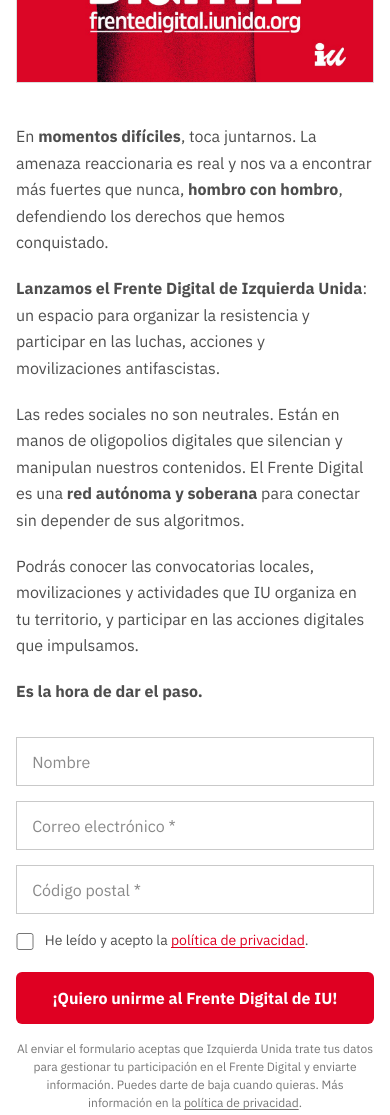
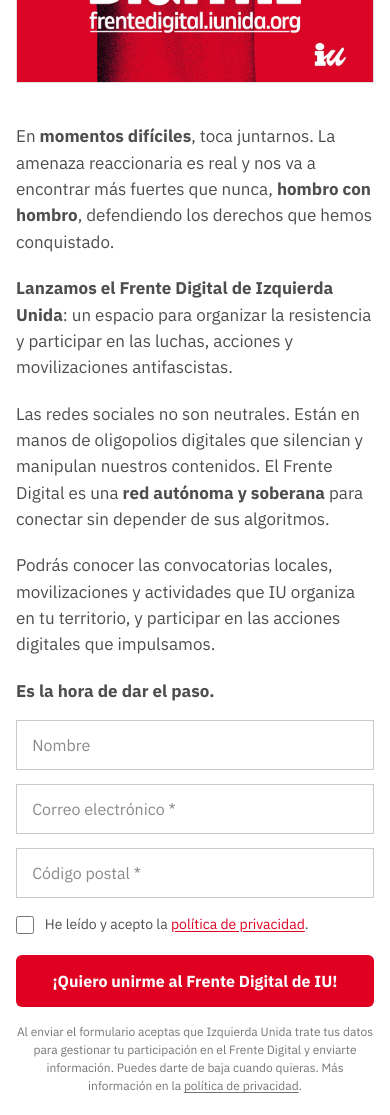
Before and after one commit to izquierdaunida/frentedigital, an Astro site: page / in a window 390 px wide. Shown: the part 540-1655 px from the top of the page. Built offline with nearby package versions, Linux system fonts and the light colour scheme; Astro itself is replaced by a stand-in of ours.

Commit message:
Ajusta tamaño, interlineado y separación del formulario

```diff
--- a/src/styles/global.css
+++ b/src/styles/global.css
@@ -148,8 +148,8 @@ input:focus-visible {
 
 .intro__body {
   margin-top: 0;
-  font-size: 1.0625rem;
-  line-height: 1.65;
+  font-size: 1.125rem;
+  line-height: 1.55;
 }
 
 .intro__body p {
@@ -163,7 +163,7 @@ input:focus-visible {
 /* Form */
 
 .form-block {
-  margin-top: 2.5rem;
+  margin-top: 1rem;
 }
 
 .field {
@@ -491,7 +491,7 @@ input:focus-visible {
   }
 
   .form-block {
-    margin-top: 2rem;
+    margin-top: 1rem;
   }
 }
 
@@ -513,7 +513,7 @@ input:focus-visible {
   }
 
   .intro__body {
-    font-size: 1rem;
+    font-size: 1.0625rem;
   }
 
   .channels {
```
